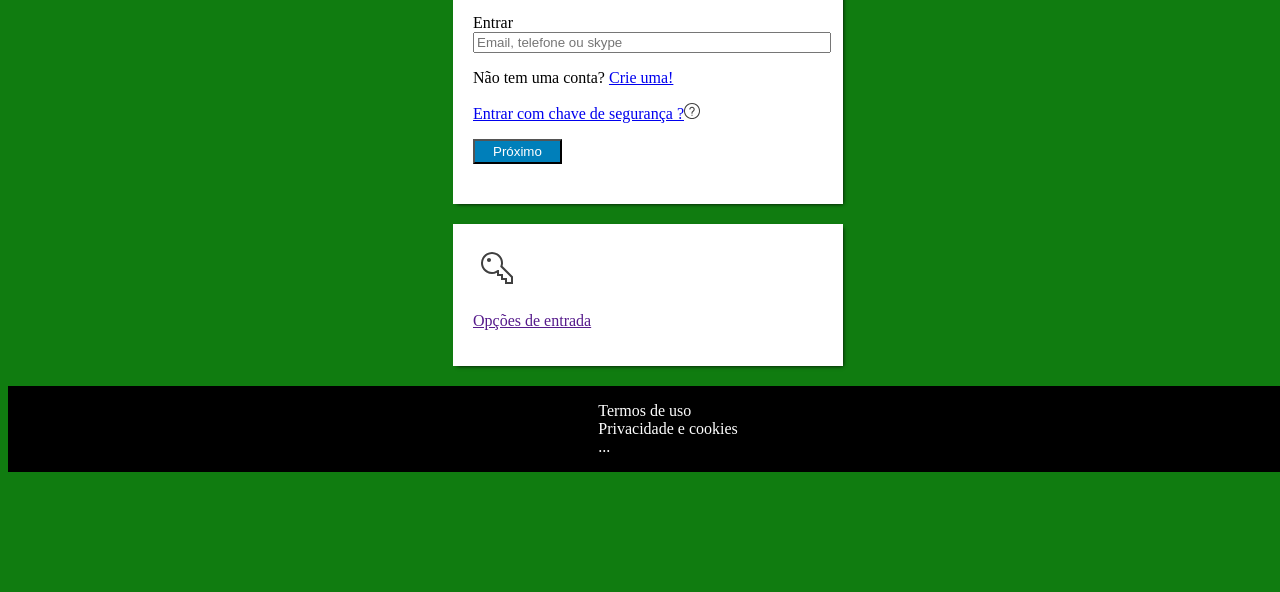
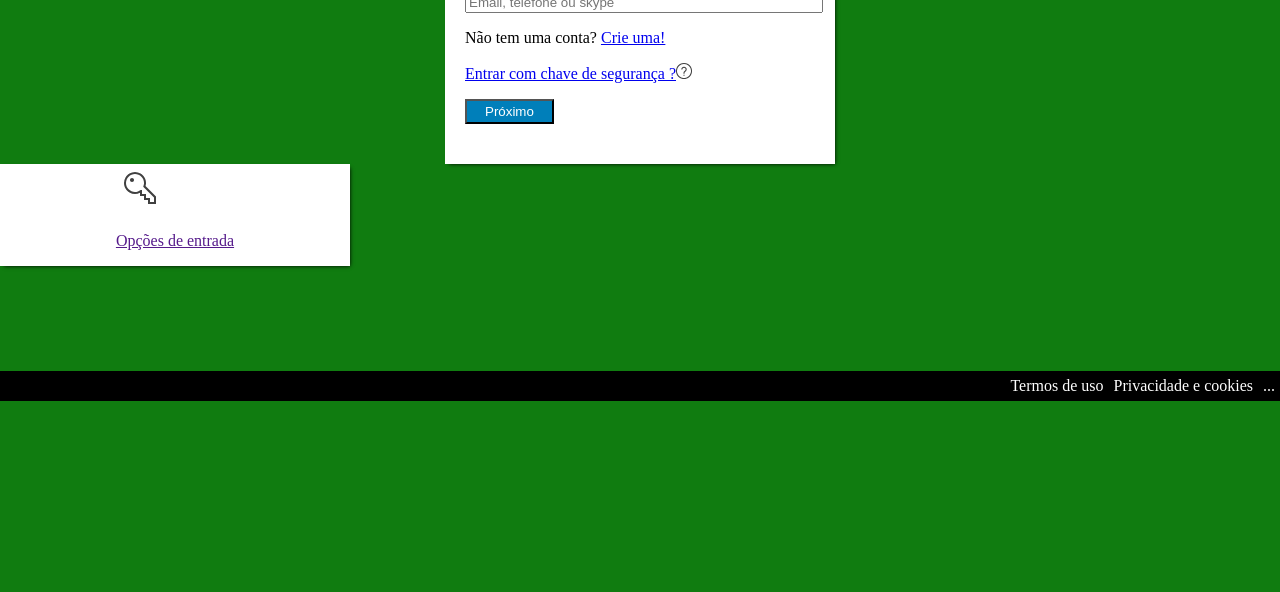
Before and after one commit to NickolasEdu/xbox-loginPage, a plain HTML site: page index.html in a window 1280 px wide. Shown: the part 224-816 px from the top of the page. Drawn offline with Linux system fonts and the light colour scheme.

Commit message:
New way to compile sass defined and a new file made

```diff
--- a/index.html
+++ b/index.html
@@ -6,7 +6,7 @@
     <meta name="viewport" content="width=device-width, initial-scale=1.0">
     <title>Entrar na conta Microsoft</title>
     <link rel="icon" type="image/x-icon" href="./assets/iconMicrosoft.ico">
-    <link rel="stylesheet" href="style/main.css">
+    <link rel="stylesheet" href="css/main.css">
 </head>
 <body>
     <main class="container">
@@ -28,11 +28,13 @@
     </div>
 
     <footer>
-        <ul>
-            <li>Termos de uso</li>
-            <li>Privacidade e cookies</li>
-            <li>...</li>
-        </ul>
+        <div class="low">
+            <ul>
+                <li>Termos de uso</li>
+                <li>Privacidade e cookies</li>
+                <li>...</li>
+            </ul>
+        </div>
     </footer>
 </body>
 </html>
--- a/style/main.scss
+++ b/sass/main.scss
@@ -6,26 +6,24 @@ $alpha: #000;
     box-shadow: 2px 2px 4px -2px #000;
 }
 
-@at-root {
+.flex {
+    display: flex;
+    align-items: center;
+    justify-content: center;
+    flex-direction: column;
+}
+
+body {
+    background-color: $main-color;
     margin: 0;
     padding: 0;
     box-sizing: border-box;
 }
 
-.flex {
-    display: flex;
-    align-items: center;
-    justify-content: center;
-    flex-direction: column
-}
-
-body {
-    background-color: $main-color;
-}
-
 
 .container {
     @extend .flex;
+    margin: 80px auto auto auto;
 
     .formBox {
         background-color: #FFF;
@@ -35,7 +33,7 @@ body {
         height: 250px;
 
         span {
-            display: block
+            display: block;
         }
 
         input {
@@ -55,11 +53,9 @@ body {
 .options {
     @include box-shadow();
     @extend .flex;
+    width: 350px;
+    flex-direction: row;
     background-color: #FFF;
-    margin: 20px;
-    width: 350px;
-    padding: 20px;
-    flex-direction: row;
 
     &:hover {
         background-color: gray;
@@ -67,15 +63,24 @@ body {
 }
 
 footer {
-    background-color: rgba($color: #000000, $alpha: 9.0);
     color: #FFF;
-    @extend .flex;
-    height: 20px;
+    margin-bottom: 0;
+    margin-top: 105px;
 
-    ul {
-        list-style: none;
-        flex-wrap: wrap;
-        flex-direction: row;
-        justify-content: end;
+    .low {
+        background-color: #000;
+        width: 100vw;
+
+        ul {
+            height: 30px;
+            display: flex;
+            flex-direction: row;
+            justify-content: end;
+
+            li {
+                list-style: none;
+                margin: auto 5px;
+            }
+        }
     }
 }
```
Also changed, not shown: css/main.css, 2 other files.
